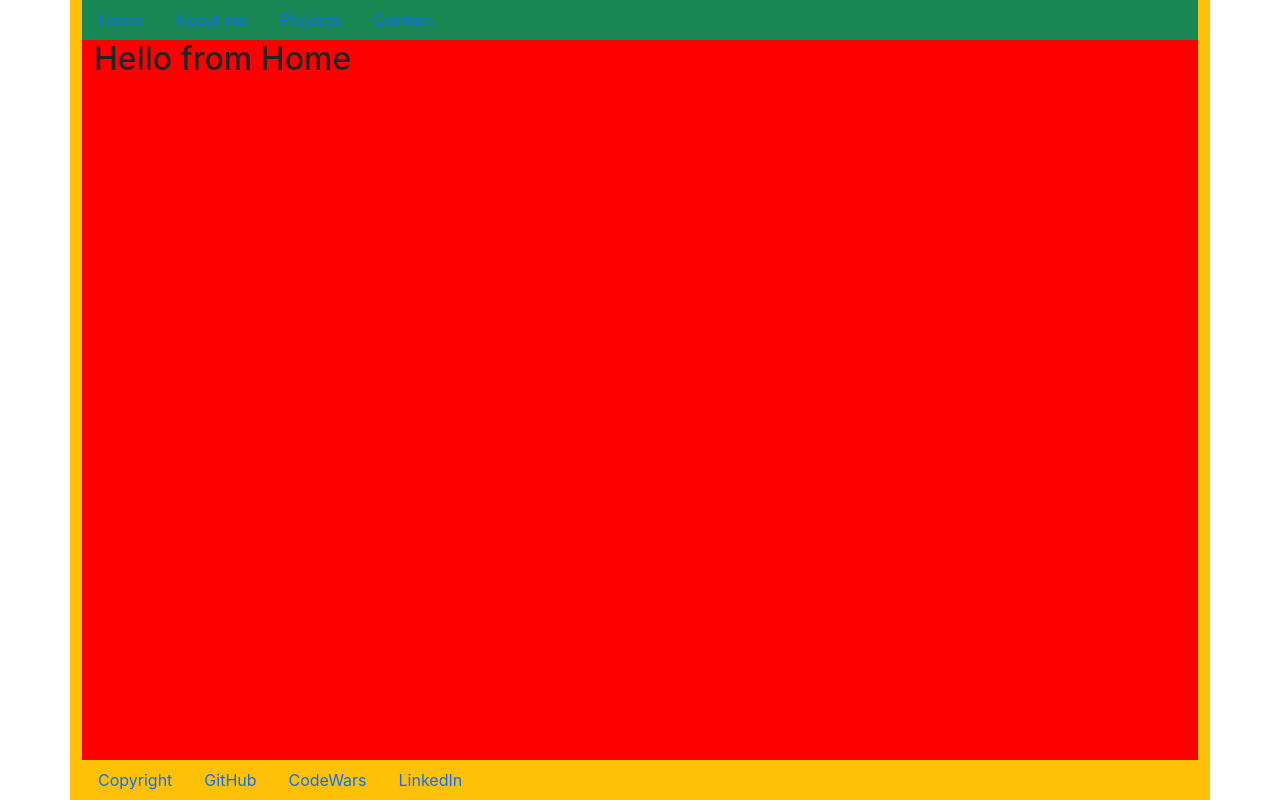
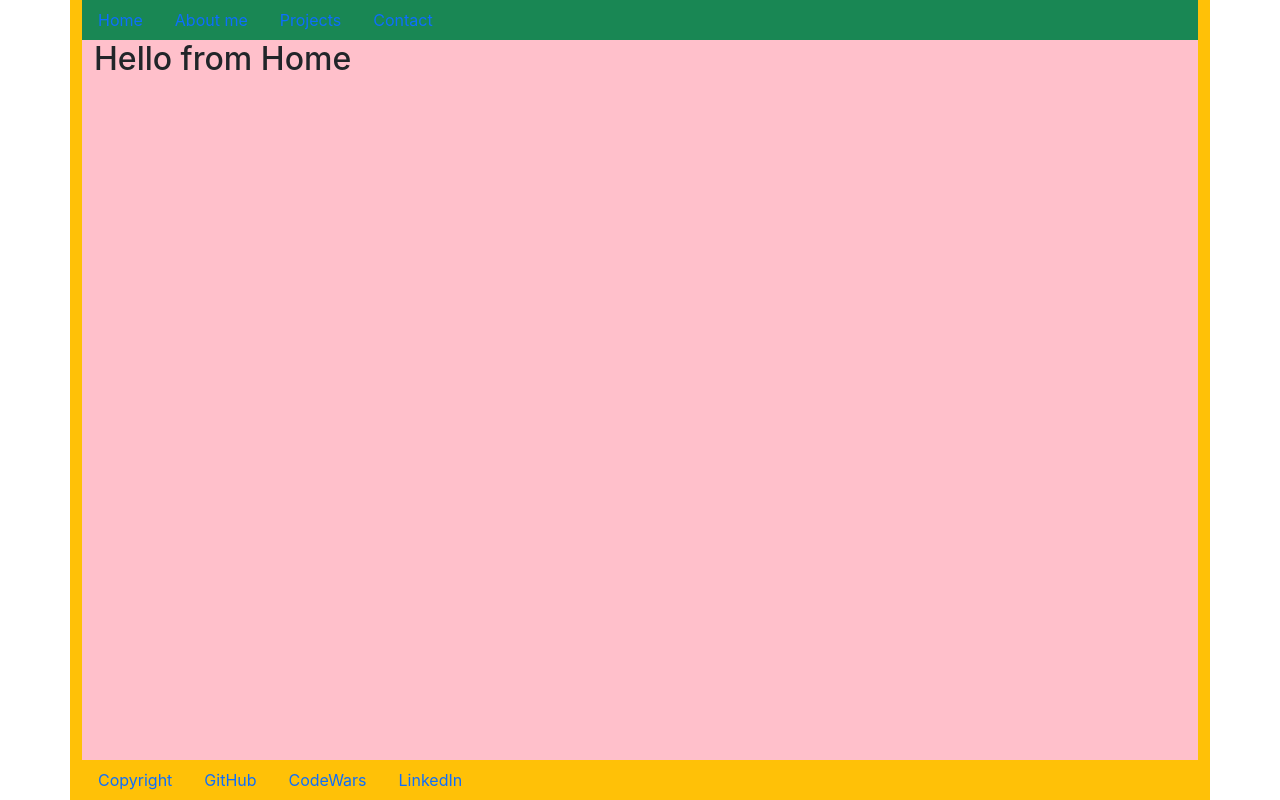
Before and after one commit to GillesQuodbach/react-ts-portfolio, a React (Create React App) app: page / in a window 1280 px wide. Built offline with nearby package versions, Linux system fonts and the light colour scheme.

Commit message:
modif css

```diff
--- a/src/index.css
+++ b/src/index.css
@@ -19,7 +19,7 @@ header {
 
 .main-container {
   min-height: calc(100vh - 80px);
-  background-color: red;
+  background-color: pink;
 }
 
 footer {
```
